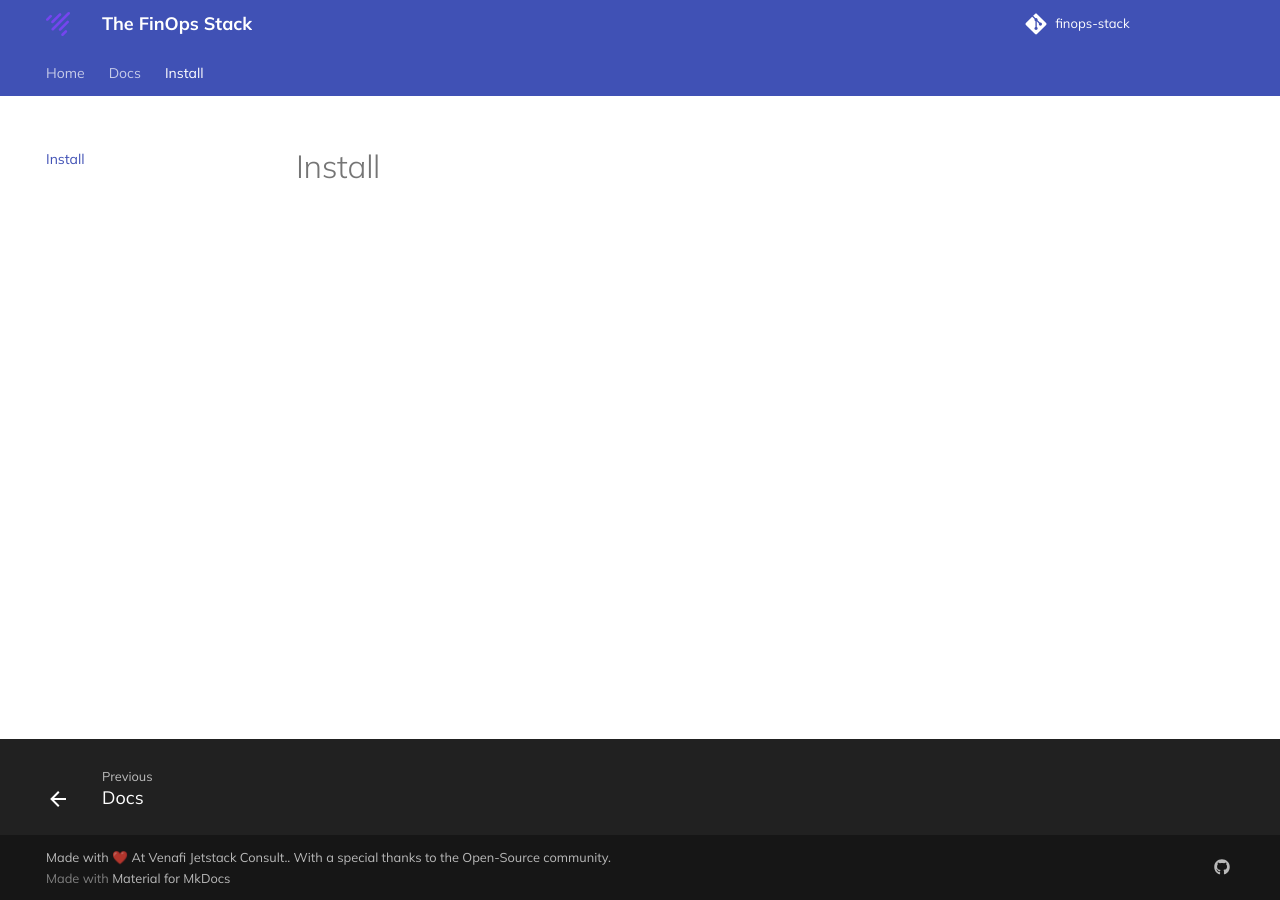
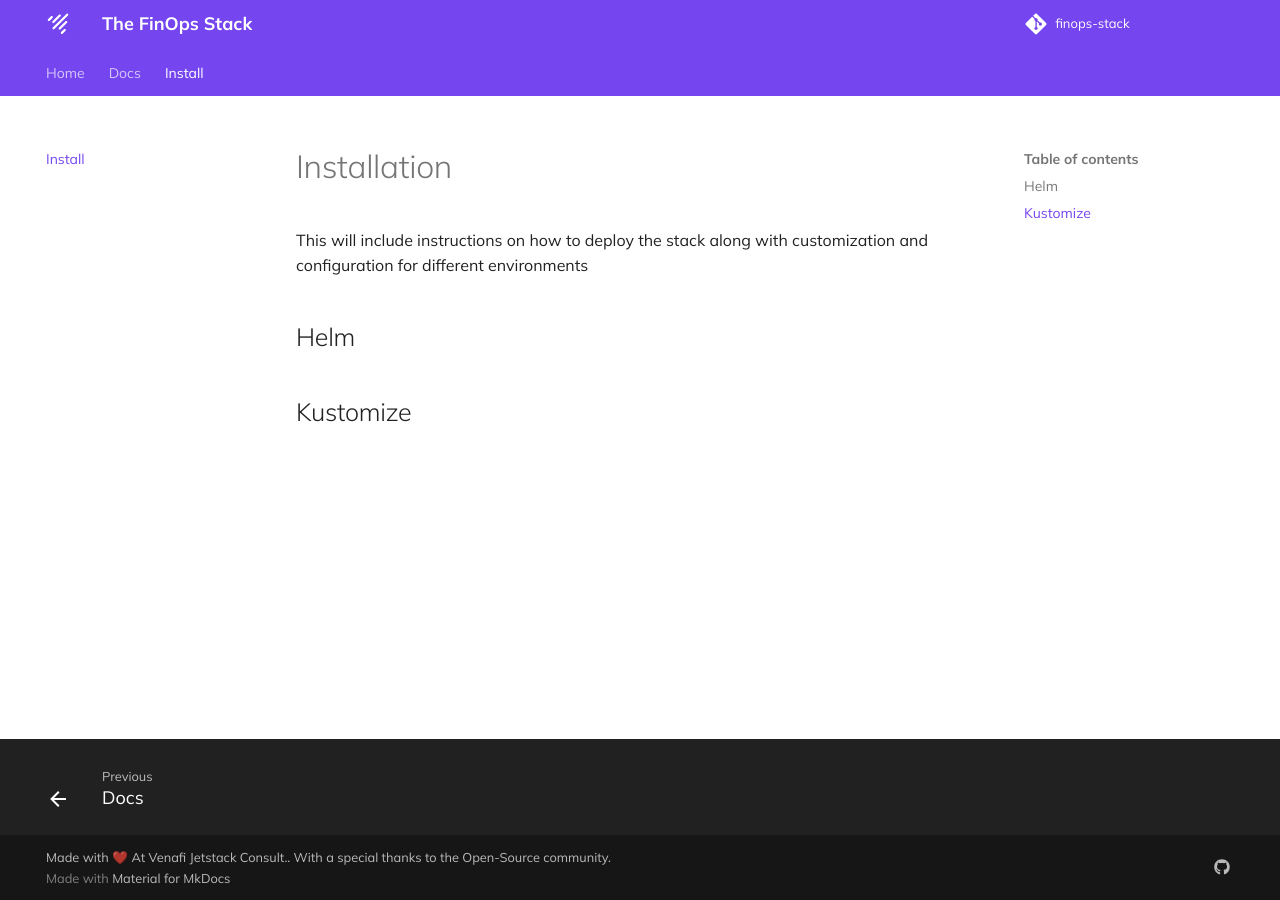
Before and after one commit to jetstack/finops-stack, an MkDocs documentation site: the page built from content/install.md, in a window 1280 px wide. Built offline with MkDocs 1.6.1 and Material for MkDocs 9.7.7, drawn with Linux system fonts in a browser that asks for light colours; plug-ins that fetch from the network failed and are left out; comment, search, counter and statistics services are not loaded.

Commit message:
Fix up links and colour scheme

```diff
--- a/content/install.md
+++ b/content/install.md
@@ -1,3 +1,9 @@
----
-title: Install
----
+# Installation
+
+This will include instructions on how to deploy the stack
+along with customization and configuration for different environments
+
+## Helm
+
+
+## Kustomize
--- a/content/stylesheets/extra.css
+++ b/content/stylesheets/extra.css
@@ -1,5 +1,11 @@
-[data-md-color-scheme="jetstack-consult"] {
+[data-md-color-scheme="bob"] {
     --md-primary-fg-color:        #EFF0F6;
     --md-primary-fg-color--light: #7545EF;
     --md-primary-fg-color--dark:  #3D3E62;
   }
+
+:root {
+    --md-primary-fg-color:        #7545EF;
+    --md-primary-fg-color--light: #EFF0F6;
+    --md-primary-fg-color--dark:  #3D3E62;
+  }
--- a/mkdocs.yaml
+++ b/mkdocs.yaml
@@ -12,6 +12,8 @@ extra:
   social:
     - icon: fontawesome/brands/github
       link: https://github.com/jetstack/
+    # - icon: assets/jetstack_stripes.svg
+    #   link: https://jetstack.io/
 
 nav:
   - Home: index.md
@@ -44,8 +46,8 @@ theme:
   language: en
   font:
     text: Mulish
-  logo: assets/jetstack_stripes.svg
-  favicon: assets/jetstack_stripes.svg
+  logo: assets/icon-jetstack-consult-white.svg
+  favicon: assets/icon-jetstack-consult.svg
   include_search_page: false
   features:
     - announce.dismiss
@@ -54,6 +56,7 @@ theme:
     - content.code.annotate
     - navigation.footer
     - navigation.indexes
+    - navigation.instant
     - navigation.sections
     - navigation.tabs
     - navigation.top
@@ -62,25 +65,15 @@ theme:
     - search.share
     - search.suggest
     - toc.follow
-
-  # palette:
-  #   - primary: deep purple
-  #     scheme: slate
-  #     toggle:
-  #       icon: material/brightness-4
-  #       name: Switch to light mode
-
-  # - primary: custom
-  #   scheme: venafi
-  #   toggle:
-  #     icon: material/brightness-7
-  #     name: Switch to dark mode
+    # - toc.integrate
 
 plugins:
-  - privacy
+  # - privacy
   - social:
       cards_layout: default
-
+  - git-revision-date-localized:
+      type: date
+      enable_creation_date: true
   - minify:
       minify_html: true
   - include-markdown
--- a/requirements.txt
+++ b/requirements.txt
@@ -7,3 +7,4 @@ mkdocs-minify-plugin==0.7.1
 pymdown-extensions==10.5
 readtime==3.0.0
 paginate==0.5.6
+mkdocs-git-revision-date-localized-plugin
```
Also changed, not shown: content/credit.md (+2 -2 lines).
